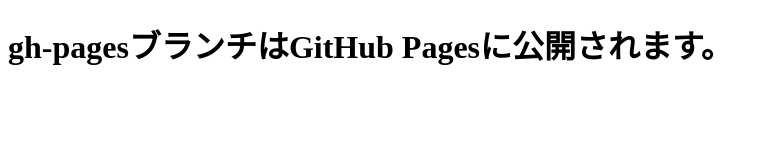
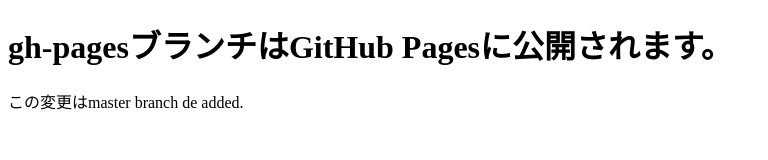
Before and after one commit to kouhirose/git-study, a plain HTML site: page index.html in a window 1280 px wide. Shown: the whole page, without its empty margins (0-768 px from the left). Drawn offline with Linux system fonts and the light colour scheme.

Commit message:
index.htmlを編集

```diff
--- a/index.html
+++ b/index.html
@@ -6,5 +6,6 @@
 </head>
 <body>
   <h1>gh-pagesブランチはGitHub Pagesに公開されます。</h1>
+  <p>この変更はmaster branch de added.</p>
 </body>
 </html>
```
